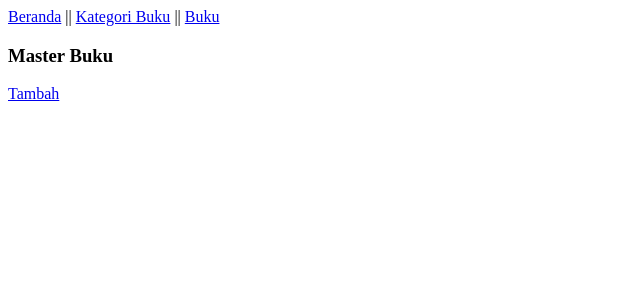
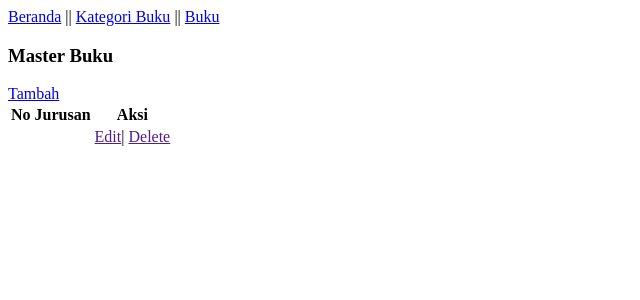
Before and after one commit to anwarfuadi/crud-php-perpustakaan, a PHP site: page /buku/index.php in a window 1280 px wide. Shown: the top 300 px of the page, without its empty margins (0-640 px from the left). Run offline with PHP 8.4, Linux system fonts and the light colour scheme.

Commit message:
Progress

```diff
--- a/buku/index.php
+++ b/buku/index.php
@@ -7,6 +7,27 @@
 
     <h3>Master Buku</h3>
     <a href="formAdd.php">Tambah</a>
+    <table>
+  <thead>
+    <tr>
+      <th>No</th>
+      <th>Jurusan</th>
+      <th>Aksi</th>
+    </tr>
+  </thead>
+  <tbody>
 
+ <?php //while($buku = $hasil->fetch_assoc()) { ?>
+         <tr>
+         <th><?php //echo $i; $i++; ?></th>
+         <td> <?php //echo $buku['jur_nama']; ?></td>
+         <td>
+         <a href="" class="btn btn-warning">Edit</a>|
+          <a href="" class="btn btn-danger">Delete</a>
+         </td>
+    </tr>                                                        <!--baru-->
+<?php //} ?>
+  </tbody>
+</table>
 </body>
 </html>
```
